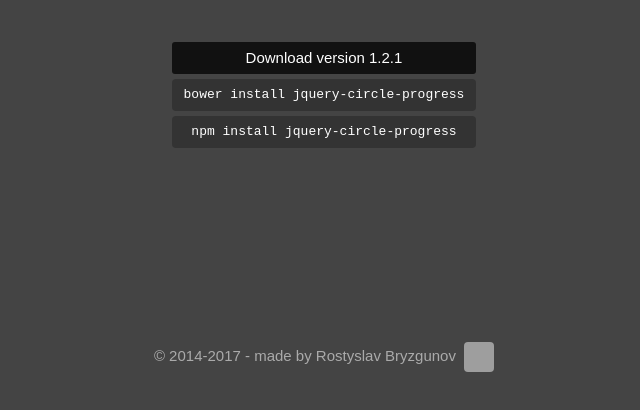
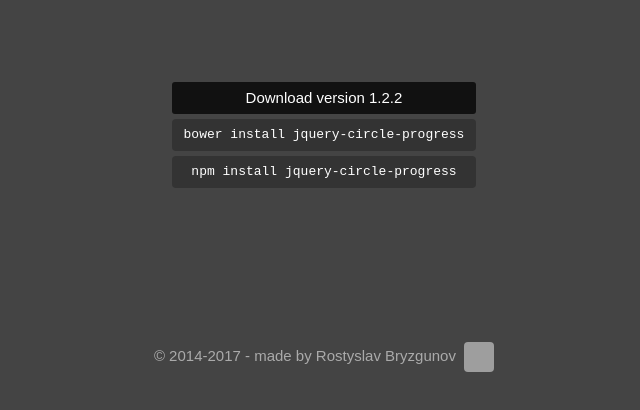
Before and after one commit to kottenator/jquery-circle-progress, a website: page docs/index.html in a window 1280 px wide. Shown: the part 388-798 px from the top of the page, without its empty margins (316-956 px from the left). Drawn offline with nearby package versions, Linux system fonts and the light colour scheme; grey boxes are pictures that could not be loaded.

Commit message:
Update easing function declaration. Bump the next version.
Easing function had obsolete declaration with 5 arguments, should be only 1.

```diff
--- a/bower.json
+++ b/bower.json
@@ -1,6 +1,6 @@
 {
   "name": "jquery-circle-progress",
-  "version": "1.2.1",
+  "version": "1.2.2",
   "authors": [
     "Rostyslav Bryzgunov <kottenator@gmail.com>"
   ],
--- a/docs/index.html
+++ b/docs/index.html
@@ -54,12 +54,10 @@
     read the documentation on <a href="https://github.com/kottenator/jquery-circle-progress">GitHub</a>
   </p>
 
-  <p>
-    <div class="install">
-      <a href="https://github.com/kottenator/jquery-circle-progress/archive/1.2.1.tar.gz">Download version 1.2.1</a>
-      <code>bower install jquery-circle-progress</code>
-      <code>npm install jquery-circle-progress</code>
-    </div>
+  <p class="install">
+    <a href="https://github.com/kottenator/jquery-circle-progress/archive/1.2.2.tar.gz">Download version 1.2.2</a>
+    <code>bower install jquery-circle-progress</code>
+    <code>npm install jquery-circle-progress</code>
   </p>
 
   <p class="credits">
@@ -74,7 +72,7 @@
   </p>
 
   <script src="https://ajax.googleapis.com/ajax/libs/jquery/3.1.0/jquery.min.js"></script>
-  <script src="https://rawgit.com/kottenator/jquery-circle-progress/1.2.1/dist/circle-progress.js"></script>
+  <script src="https://rawgit.com/kottenator/jquery-circle-progress/1.2.2/dist/circle-progress.js"></script>
   <script src="examples.js"></script>
 </body>
 </html>
--- a/package.json
+++ b/package.json
@@ -1,6 +1,6 @@
 {
   "name": "jquery-circle-progress",
-  "version": "1.2.1",
+  "version": "1.2.2",
   "author": "Rostyslav Bryzgunov <kottenator@gmail.com>",
   "description": "Plugin to draw animated circular progress bars",
   "license": "MIT",
```
Also changed, not shown: dist/circle-progress.js, dist/circle-progress.min.js.
